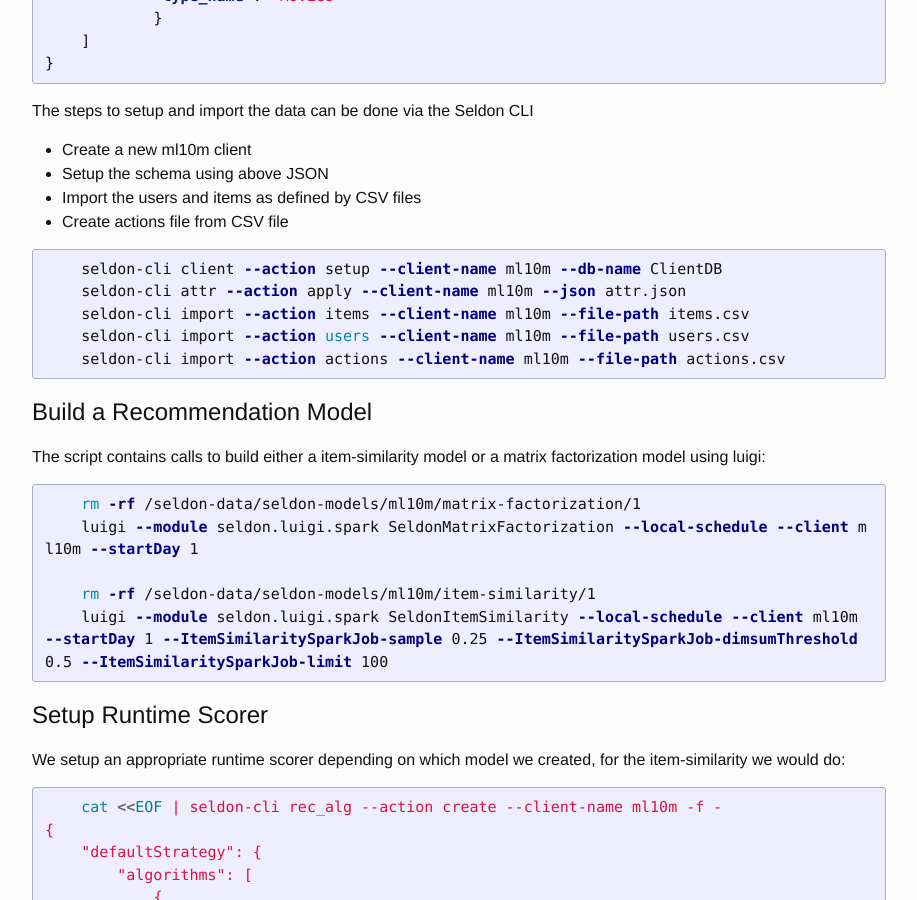
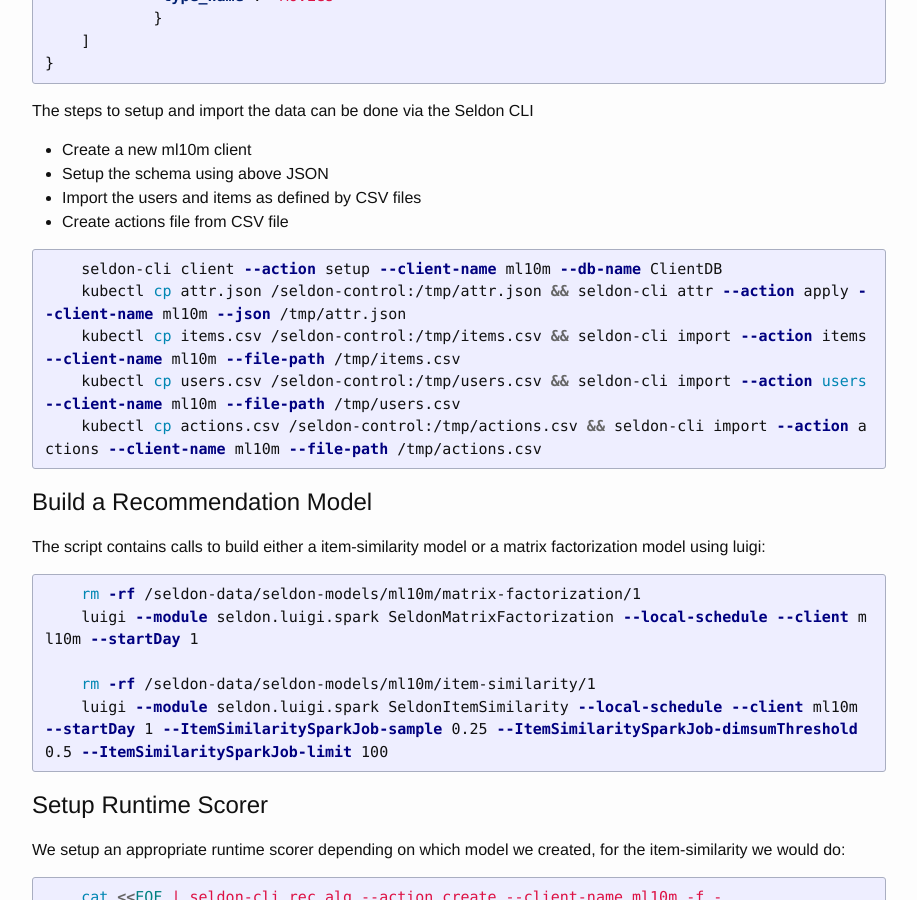
Before and after one commit to SeldonIO/seldonio.github.com, a Jekyll site: the page built from ml10m.md, in a window 1280 px wide and 900 px high, scrolled down 3717 px. Shown: the whole window, without its empty margins (181-1098 px from the left). Built offline with Jekyll 4.4.1, drawn with Linux system fonts in a browser that asks for light colours.

Commit message:
ml100k and ml10m demo docs updated for seldon-cli inside kubernetes cluster

```diff
--- a/ml10m.md
+++ b/ml10m.md
@@ -179,10 +179,11 @@ The steps to setup and import the data can be done via the Seldon CLI
 {% highlight bash %}
 
     seldon-cli client --action setup --client-name ml10m --db-name ClientDB
-    seldon-cli attr --action apply --client-name ml10m --json attr.json
-    seldon-cli import --action items --client-name ml10m --file-path items.csv
-    seldon-cli import --action users --client-name ml10m --file-path users.csv
-    seldon-cli import --action actions --client-name ml10m --file-path actions.csv
+    kubectl cp attr.json /seldon-control:/tmp/attr.json && seldon-cli attr --action apply --client-name ml10m --json /tmp/attr.json
+    kubectl cp items.csv /seldon-control:/tmp/items.csv && seldon-cli import --action items --client-name ml10m --file-path /tmp/items.csv
+    kubectl cp users.csv /seldon-control:/tmp/users.csv && seldon-cli import --action users --client-name ml10m --file-path /tmp/users.csv
+    kubectl cp actions.csv /seldon-control:/tmp/actions.csv && seldon-cli import --action actions --client-name ml10m --file-path /tmp/actions.csv
+
 {% endhighlight %}
 
 ## Build a Recommendation Model
```
Also changed, not shown: ml100k.md (+4 -4 lines).
